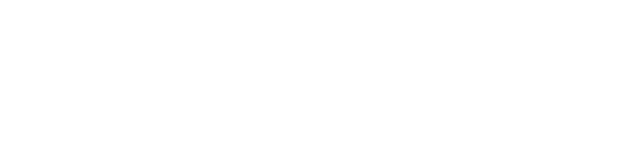
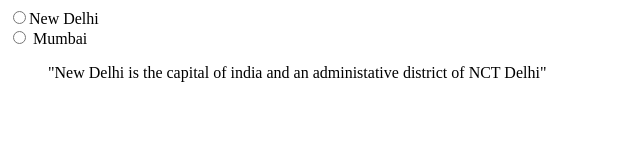
Before and after one commit to acciojob/trivia-alishan220, a website: page main.html in a window 1280 px wide. Shown: the whole page, without its empty margins (0-640 px from the left). Drawn offline with Linux system fonts and the light colour scheme.

Commit message:
created a submission

```diff
--- a/main.html
+++ b/main.html
@@ -8,6 +8,17 @@
 
 <body>
 	<!-- the entire body must be written by student -->
+	<form>
+		<label>
+			<input type="radio" name="capital" value="new_delhi">New Delhi
+		</label><br>
+		<label>
+			<input type="radio" name="capital" value="mumbai"> Mumbai
+		<label>
+	</form>
+	<blockquote>
+		"New Delhi is the capital of india and an administative district of NCT Delhi"
+	</blockquote>
     <script type="text/javascript" src="./script.js">
 </script>
 
```
